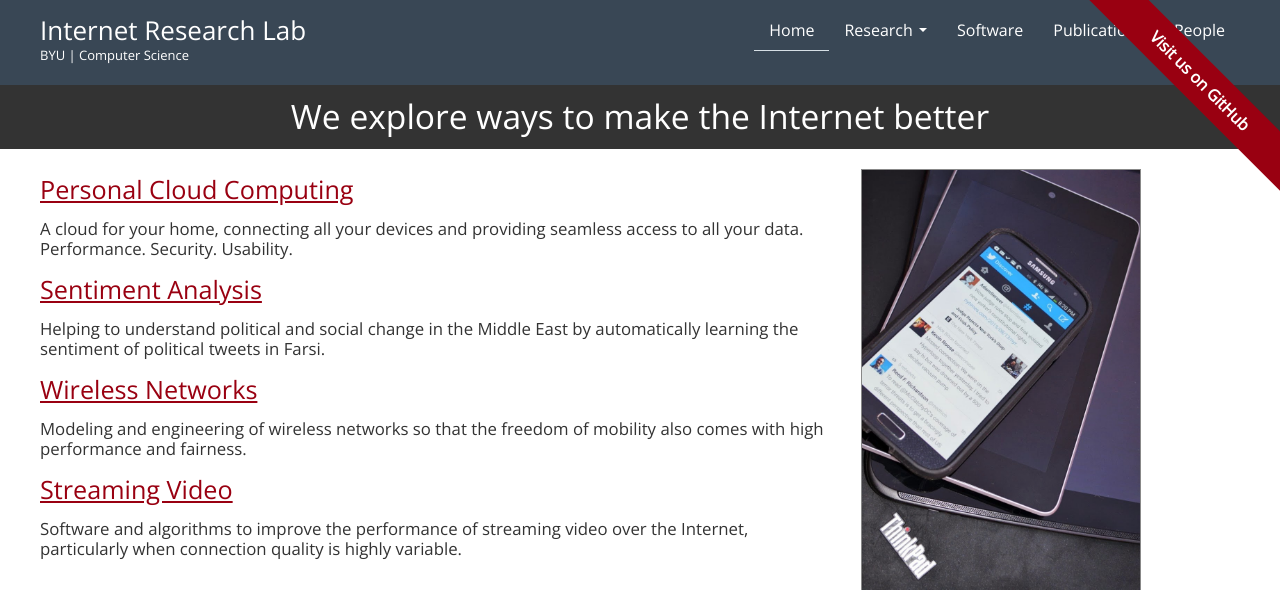
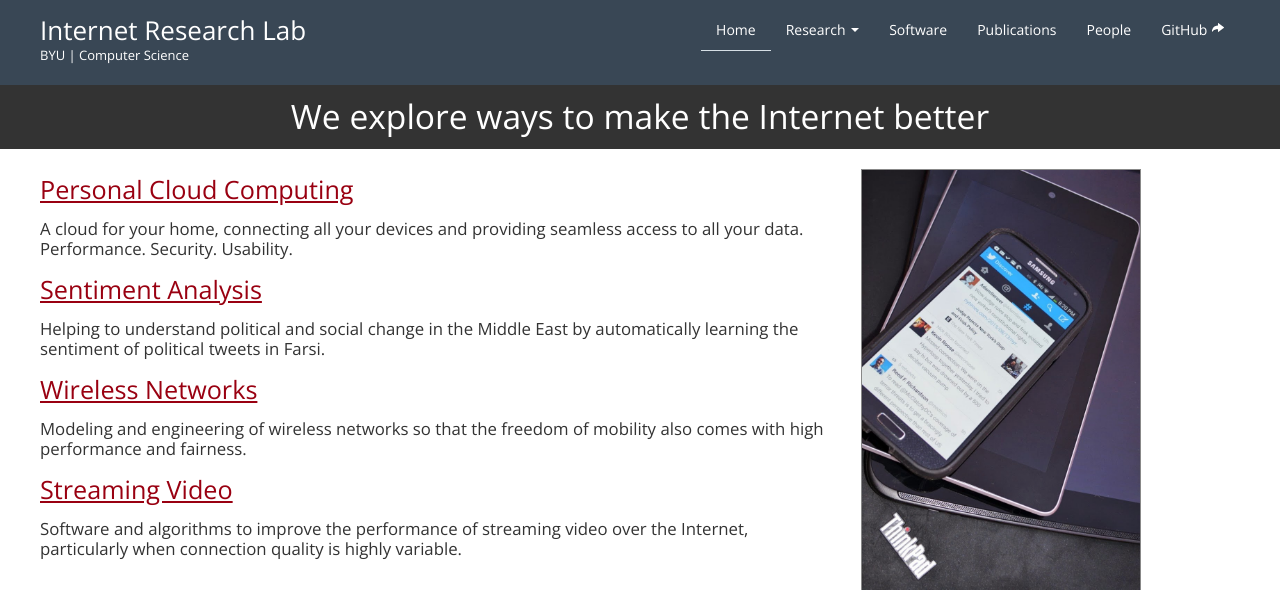
Before and after one commit to byu-ilab/ilab-web, a Flask app: page / in a window 1280 px wide. Shown: the top 590 px of the page. Run offline with Flask 2, Linux system fonts and the light colour scheme; some libraries are stand-ins or nearby versions.

Commit message:
Redo GitHub link to avoid overlap with top bar.

```diff
--- a/static/css/app.css
+++ b/static/css/app.css
@@ -47,7 +47,7 @@ body {
     border: none;
     box-shadow: none;
     border-radius: 0;
-    padding: 0;
+    padding: 0 25px;
 }
 
 .navbar .brand {
@@ -62,7 +62,6 @@ body {
 }
 
 .navbar .nav > li > a {
-    font-size: 16px;
     color: white;
     text-shadow: none;
 }
@@ -399,4 +398,5 @@ pre {
     font-size: 0.9em;
     padding: 5px;
     background-color: #990011;
+    font-weight: normal;
 }
--- a/templates/base.html
+++ b/templates/base.html
@@ -38,6 +38,7 @@
 		  <li id="menu-software" {% if active == "software" %}class="active"{% endif %}><a href={{url_for("show",directory="software")}} >Software</a></li>
 		  <li id="menu-publications" {% if active == "publications" %}class="active"{% endif %}><a href={{url_for("show",directory="publications")}} >Publications</a></li>
 		  <li id="menu-people" {% if active == "people" %}class="active"{% endif %}><a href={{url_for("show",directory="people")}} >People</a></li>
+		  <li id="menu-github"><a href="https://github.com/byu-ilab">GitHub <i class="icon-share-alt icon-white"></i></a></li>
 		</ul>
 	      </div>
 	    </div>
@@ -67,11 +68,6 @@
 
     {% endblock %}
 
-    <span id="forkongithub">
-      <a href="https://github.com/byu-ilab">Visit us
-	on GitHub</a>
-    </span>
-
     <script src="/static/js/bootstrap.min.js"></script>
 
 <script>
```
Also changed, not shown: static/img/glyphicons-halflings-white.png (added), static/img/glyphicons-halflings.png (added).
